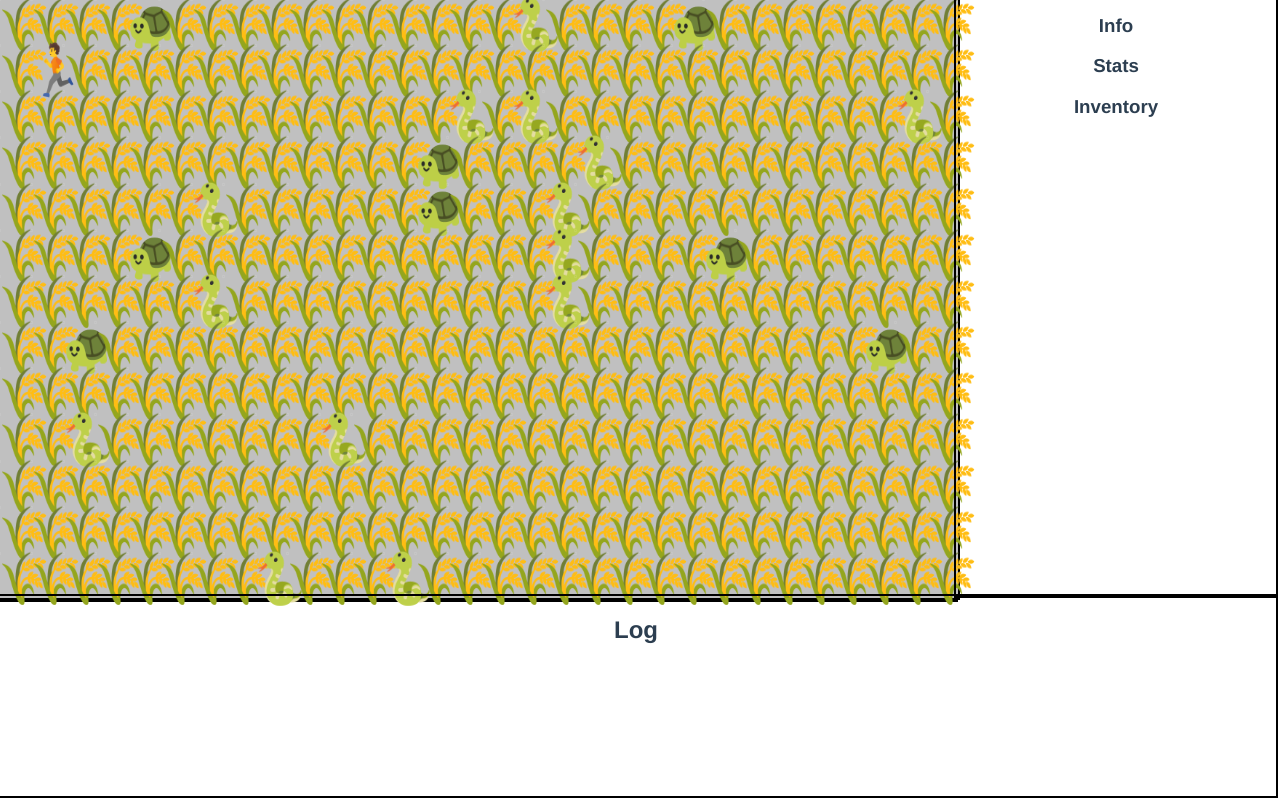
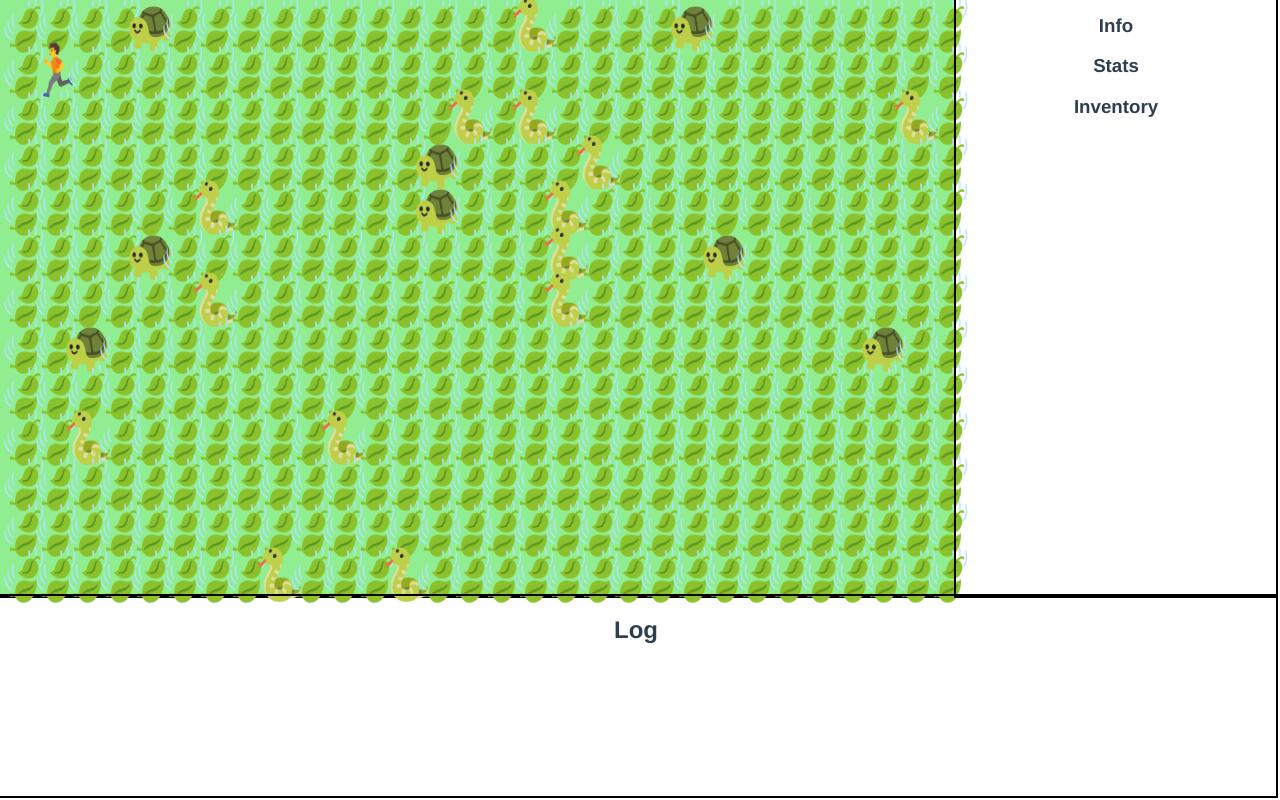
Before and after one commit to Humakt83/vue-rougelite, a Vue app: page / in a window 1280 px wide. Built offline with nearby package versions, Linux system fonts and the light colour scheme.

Commit message:
Leaf added

```diff
--- a/src/components/Level.vue
+++ b/src/components/Level.vue
@@ -47,7 +47,7 @@ const drawLevel = (level) => {
 
   level.level.map((tile) => {
     tiles.push({
-      type: tile.content ? tile.content.isPlayer ? "🏃": tile.content.monsterType === "turtle"? "🐢" : "🐍" : tile.isWall ? "⬛" : "🌾",
+      type: tile.content ? tile.content.isPlayer ? "🏃": tile.content.monsterType === "turtle"? "🐢" : "🐍" : tile.isWall ? "⬛" : "🍃",
       x: tile.x * (100 / columns),
       y: tile.y * (100 / rows)
     })
@@ -95,11 +95,11 @@ a {
   color: #42b983;
 }
 .level {
-  background-color: silver;
+  background-color: lightgreen;
   border: solid 2px black;
   position: relative;
-  width: 75vw;
-  height: 75vh;
+  width: calc(75vw - 4px);
+  height: calc(75vh - 4px);
 }
 .tile {
   border: solid 1px rgba(255, 255, 255, 0.1);
--- a/src/components/Main.vue
+++ b/src/components/Main.vue
@@ -63,6 +63,11 @@ export default {
     margin: -6px;
   }
 
+  .levelArea {
+    width: calc(75% - 4px);
+    min-height: calc(75% - 4px);
+  }
+
   .infoArea {
     left: 75%;
     width: 25%;
```
